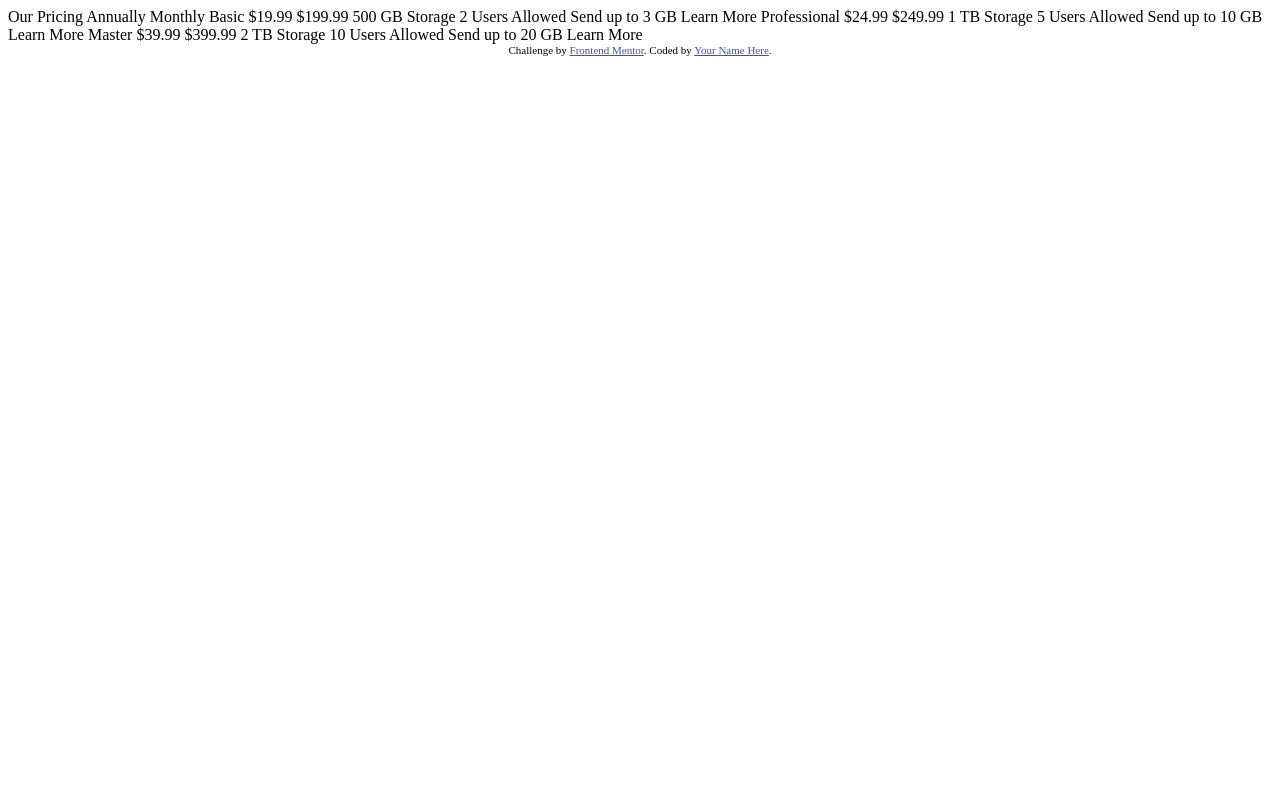
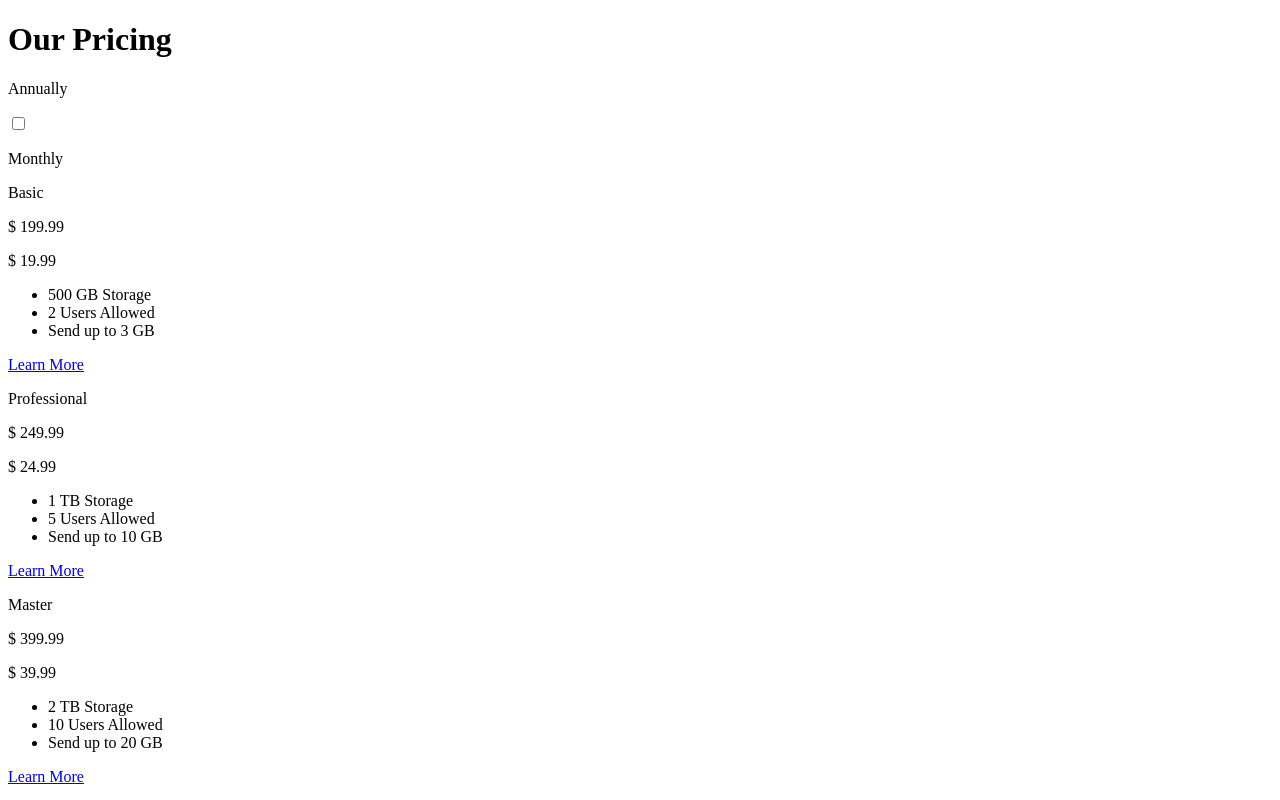
Before and after one commit to FrancineHuang/pricing-component-with-toggle-master, a plain HTML site: page index.html in a window 1280 px wide. Drawn offline with Linux system fonts and the light colour scheme.

Commit message:
Add: basic HTML structure added

```diff
--- a/index.html
+++ b/index.html
@@ -6,7 +6,7 @@
 
   <link rel="icon" type="image/png" sizes="32x32" href="./images/favicon-32x32.png">
 
-  <title>Frontend Mentor | [Challenge Name Here]</title>
+  <title>Frontend Mentor | Pricing Component with Toggle Master</title>
 
   <!-- Feel free to remove these styles or customise in your own stylesheet 👍 -->
   <style>
@@ -15,38 +15,61 @@
   </style>
 </head>
 <body>
+  <div class="container">
+    <div class="wrapper">
+      <h1 class="title">Our Pricing</h1>
 
-  Our Pricing
-  Annually
-  Monthly
+      <!--Pricing Toggle-->
+      <div class="pricing">
+        <p>Annually</p>
+        <label for="" class="switch">
+          <input type="checkbox" name="" id="toggle">
+          <span class="slider"></span>
+        </label>
+        <p>Monthly</p>
+      </div>
 
-  Basic
-  &dollar;19.99
-  &dollar;199.99
-  500 GB Storage
-  2 Users Allowed
-  Send up to 3 GB
-  Learn More
+      <div class="pricing-main">
+        <div class="pricing-box">
+          <p class="box-title">Basic</p>
+          <p class="price-annually">&dollar; <span class="price">199.99</span></p>
+          <p class="price-monthly">&dollar; <span class="price">19.99</span></p>
+          <ul>
+            <li>500 GB Storage</li>
+            <li>2 Users Allowed</li>
+            <li>Send up to 3 GB</li>
+          </ul>
+          <a href="#">Learn More</a>
+        </div>
 
-  Professional
-  &dollar;24.99
-  &dollar;249.99
-  1 TB Storage
-  5 Users Allowed
-  Send up to 10 GB
-  Learn More
+        <div class="pricing-box featured">
+          <p class="box-title">Professional</p>
+          <p class="price-annually">&dollar; <span class="price">249.99</span></p>
+          <p class="price-monthly">&dollar; <span class="price">24.99</span></p>
+          <ul>
+            <li>1 TB Storage</li>
+            <li>5 Users Allowed</li>
+            <li>Send up to 10 GB</li>
+          </ul>
+          <a href="#">Learn More</a>
+        </div>
 
-  Master
-  &dollar;39.99
-  &dollar;399.99
-  2 TB Storage
-  10 Users Allowed
-  Send up to 20 GB
-  Learn More
+        <div class="pricing-box">
+          <p class="box-title">Master</p>
+          <p class="price-annually">&dollar; <span class="price">399.99</span></p>
+          <p class="price-monthly">&dollar; <span class="price">39.99</span></p>
+          <ul>
+            <li>2 TB Storage</li>
+            <li>10 Users Allowed</li>
+            <li>Send up to 20 GB</li>
+          </ul>
+          <a href="#">Learn More</a>
+        </div>
 
-  <div class="attribution">
-    Challenge by <a href="https://www.frontendmentor.io?ref=challenge" target="_blank">Frontend Mentor</a>.
-    Coded by <a href="#">Your Name Here</a>.
+      </div>
+
+    </div>
   </div>
+
 </body>
 </html>
```
